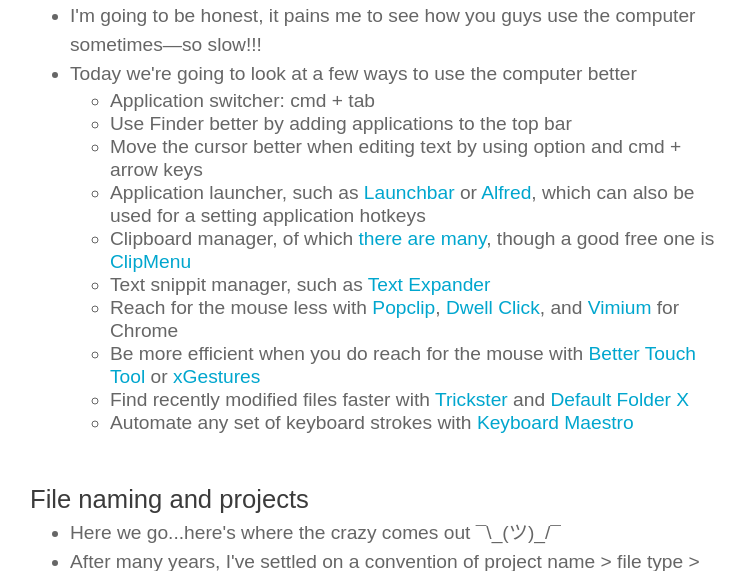
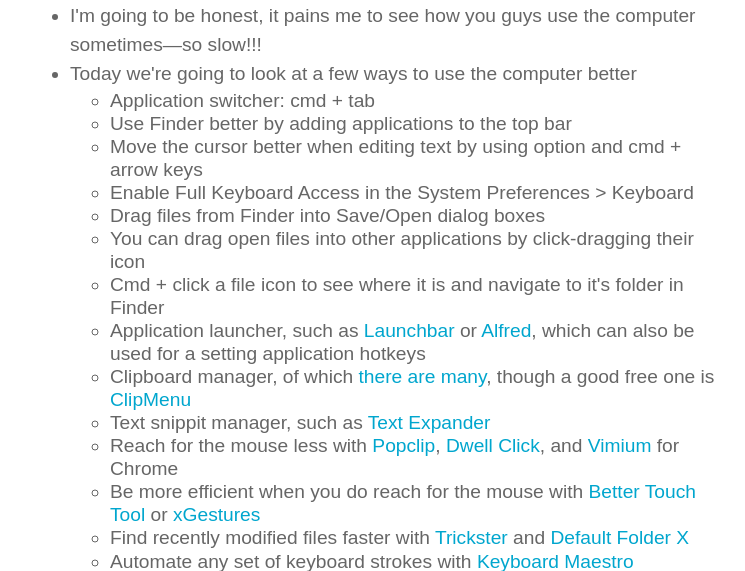
Before and after one commit to ericcorriel/mfad, a PHP site: page /2018-2019/week-4/index.php in a window 1280 px wide. Shown: the part 295-866 px from the top of the page, without its empty margins (380-1125 px from the left). Run offline with PHP 8.4, Linux system fonts and the light colour scheme; some libraries are stand-ins or nearby versions.

Commit message:
adding more tips

```diff
--- a/2018-2019/week-4/index.php
+++ b/2018-2019/week-4/index.php
@@ -21,6 +21,10 @@
 						<li>Application switcher: cmd + tab</li>
 						<li>Use Finder better by adding applications to the top bar</li>
 						<li>Move the cursor better when editing text by using option and cmd + arrow keys</li>
+						<li>Enable Full Keyboard Access in the System Preferences &gt; Keyboard</li>
+						<li>Drag files from Finder into Save/Open dialog boxes</li>
+						<li>You can drag open files into other applications by click-dragging their icon</li>
+						<li>Cmd + click a file icon to see where it is and navigate to it's folder in Finder</li>
 						<li>Application launcher, such as <a href='https://www.obdev.at/products/launchbar/index.html' target='_blank' >Launchbar</a> or <a href='https://www.alfredapp.com/' target='_blank' >Alfred</a>, which can also be used for a setting application hotkeys</li>
 						<li>Clipboard manager, of which <a href='http://www.macworld.com/article/2887279/clipboard-managers-for-mac.html' target='_blank' >there are many</a>, though a good free one is <a href='http://www.clipmenu.com/' target='_blank' >ClipMenu</a></li>
 						<li>Text snippit manager, such as <a href='https://smilesoftware.com/textexpander' target='_blank' >Text Expander</a></li>
```
